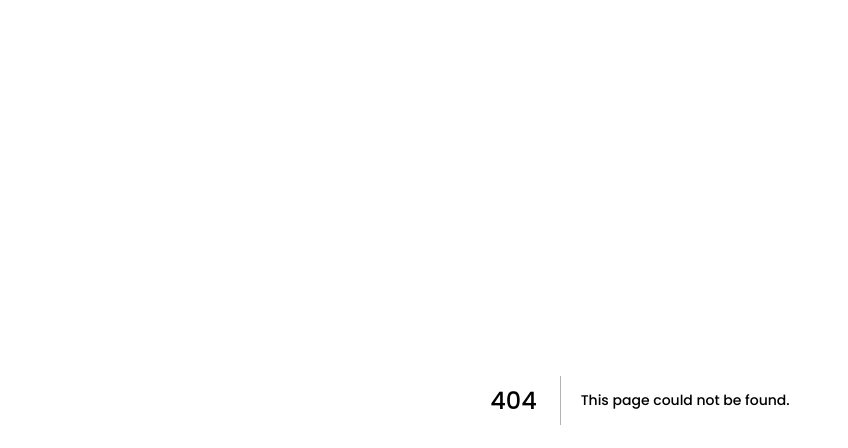
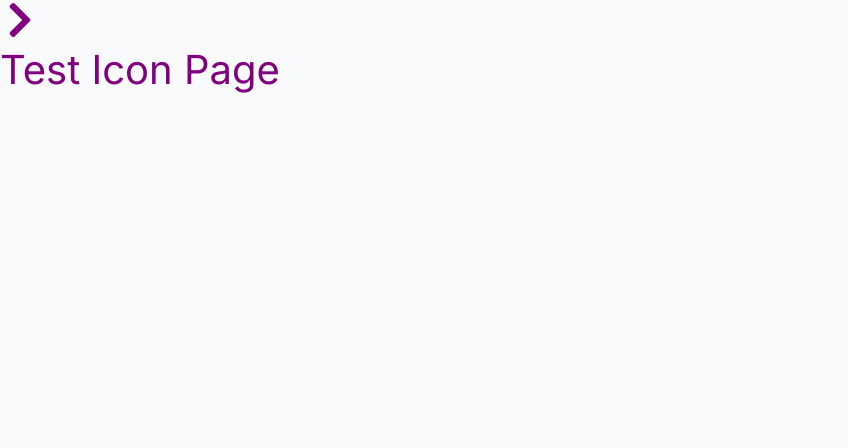
Before and after one commit to himanshu345/avlokan_IAS_June, a Next.js app in the folder frontend/: page /TestIcon in a window 1280 px wide. Before the commit this address had no page. Shown: the top 448 px of the page, without its empty margins (0-848 px from the left). Built offline with nearby package versions, Linux system fonts and the light colour scheme.

Commit message:
fix: resolve build errors, update icon usage, axios error handling, and import paths

```diff
--- /dev/null
+++ b/frontend/pages/TestIcon.tsx
@@ -0,0 +1,10 @@
+import { FaChevronRight } from 'react-icons/fa';
+
+export default function TestIcon() {
+  return (
+    <div style={{ fontSize: 40, color: 'purple' }}>
+      <FaChevronRight />
+      Test Icon Page
+    </div>
+  );
+}
--- a/frontend/pages/mentored-answer-writing.tsx
+++ b/frontend/pages/mentored-answer-writing.tsx
@@ -3,9 +3,8 @@ import { useRouter } from 'next/router';
 import Head from 'next/head';
 import Navbar from '../components/Navbar/Navbar';
 import ContactAndFooter from '../components/ContactAndFooter/ContactAndFooter';
-import { FaTelegram, FaThumbsUp, FaChevronRight, FaPencilAlt } from 'react-icons/fa';
+import { FaTelegram, FaThumbsUp, FaPencilAlt } from 'react-icons/fa';
 import Link from 'next/link';
-import type { IconType } from 'react-icons';
 
 interface User {
   _id: string;
@@ -89,7 +88,6 @@ export default function MentoredAnswerWriting() {
               className="lg:hidden flex items-center justify-between w-full bg-white p-4 rounded-lg shadow-sm mb-4"
             >
               <span className="font-medium">Mentored Answer Writing</span>
-              <FaChevronRight className={`transform transition-transform ${isMobileMenuOpen ? 'rotate-90' : ''}`} />
             </button>
 
             {/* Left Sidebar */}
@@ -99,15 +97,12 @@ export default function MentoredAnswerWriting() {
                 <nav className="space-y-2">
                   <a href="#" className="block px-4 py-2 text-gray-600 hover:bg-gray-50 rounded-md transition-colors flex items-center justify-between">
                     Mentored Answer Writing
-                    <FaChevronRight className="text-gray-400" />
                   </a>
                   <a href="#" className="block px-4 py-2 bg-purple-600 text-white rounded-md font-medium flex items-center justify-between">
                     CAWG
-                    <FaChevronRight className="text-white" />
                   </a>
                   <a href="#" className="block px-4 py-2 text-gray-600 hover:bg-gray-50 rounded-md transition-colors flex items-center justify-between">
                     My Sessions
-                    <FaChevronRight className="text-gray-400" />
                   </a>
                 </nav>
               </div>
--- a/frontend/pages/privacy.tsx
+++ b/frontend/pages/privacy.tsx
@@ -39,7 +39,8 @@ export default function Privacy() {
         setUser(res.data.user);
       } catch (err) {
         console.error('Error fetching profile:', err);
-        if (axios.isAxiosError(err) && err.response?.status !== 401) {
+        const error = err as any;
+        if (error?.isAxiosError && error.response?.status !== 401) {
           setError('Failed to load user profile');
         }
       } finally {
--- a/frontend/pages/subscription.tsx
+++ b/frontend/pages/subscription.tsx
@@ -1,7 +1,7 @@
 import React, { useState, useEffect } from 'react';
 import { useRouter } from 'next/router';
-import Navbar from '../components/Navbar';
-import Footer from '../components/Footer';
+import Navbar from '../components/Navbar/Navbar';
+import Footer from '../components/Footer/Footer';
 
 const Subscription = () => {
   const router = useRouter();
@@ -94,7 +94,7 @@ const Subscription = () => {
         'Personalized study plan',
         'One-on-one mentorship sessions',
         'Mock interview preparation',
-        'Exclusive toppers' strategy sessions',
+        "Exclusive toppers' strategy sessions",
         'Direct access to UPSC experts',
         'Personalized feedback on essays',
       ],
```
Also changed, not shown: frontend/package.json (+4 -4 lines), 1 other file (tests, documents, lock files or other folders).
